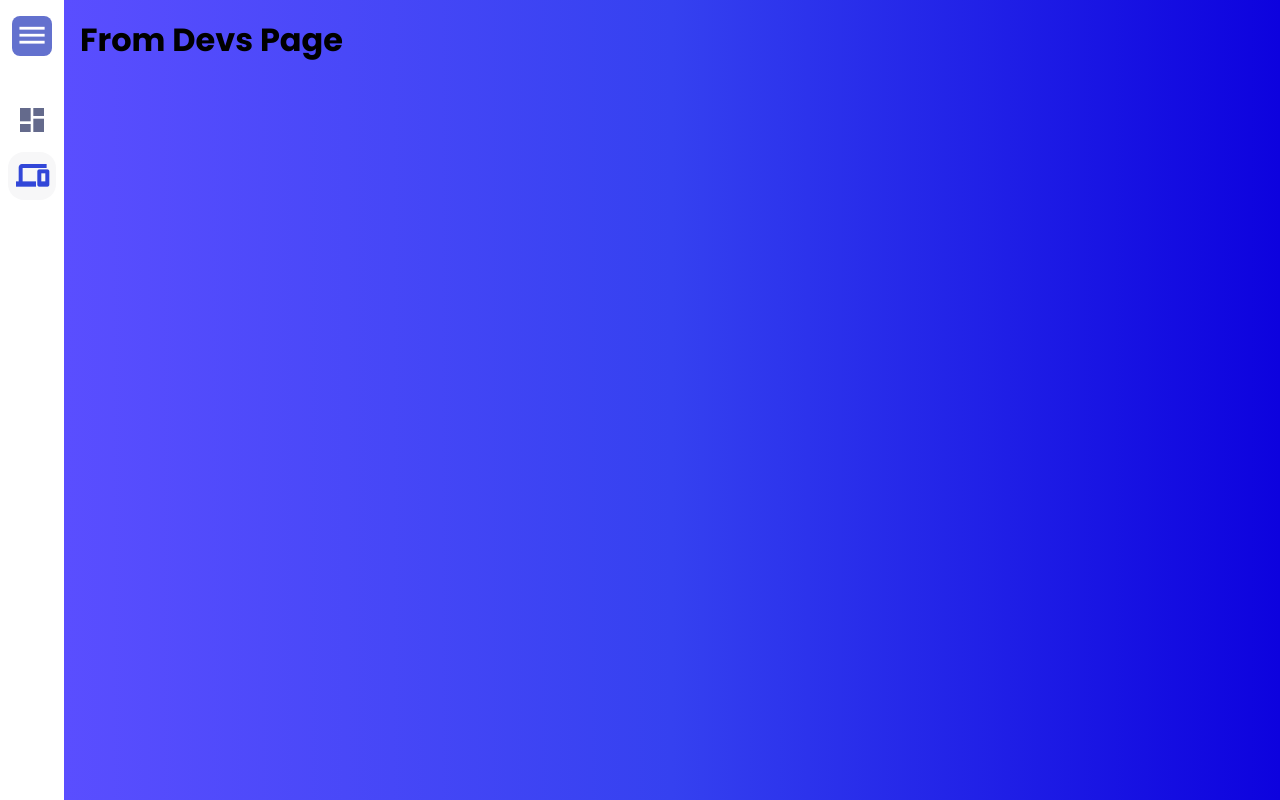
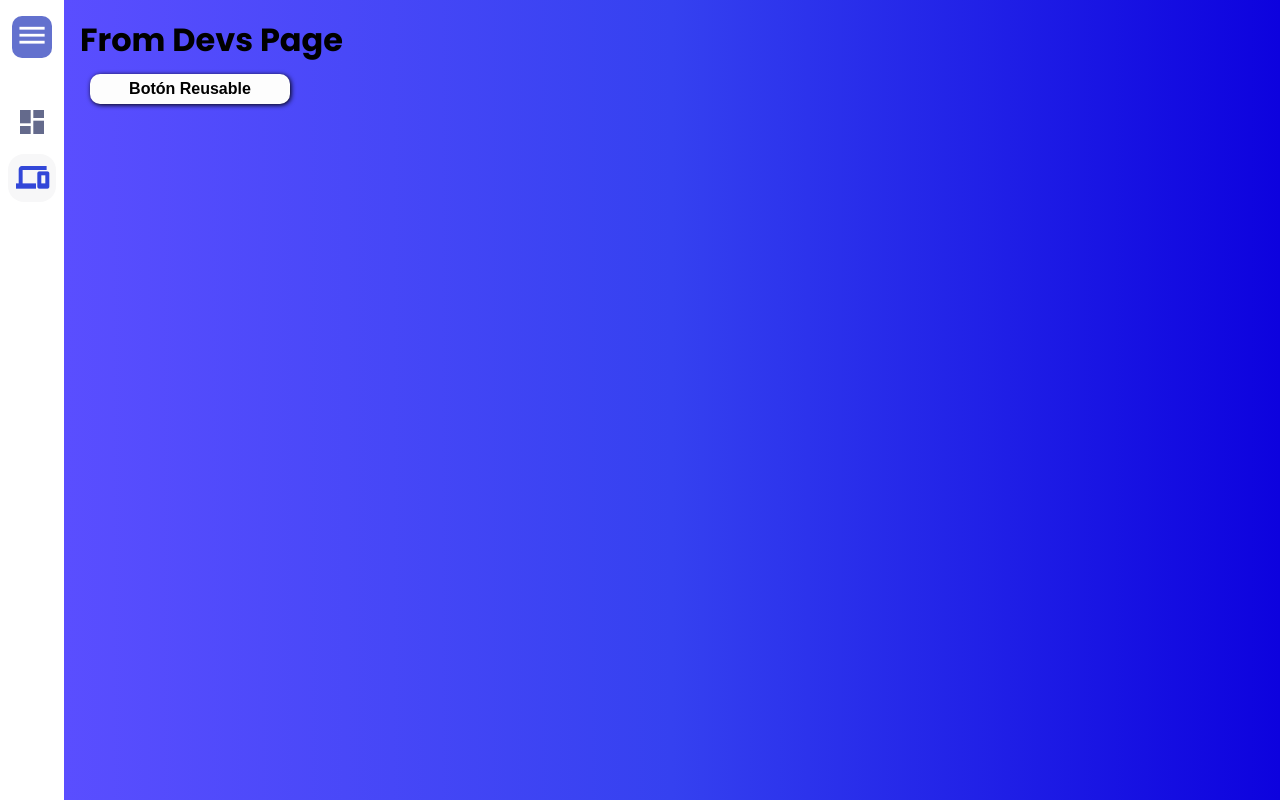
Before and after one commit to runinbk/Horarios_Front, a React (Vite) app: page /devs in a window 1280 px wide. Built offline with nearby package versions, Linux system fonts and the light colour scheme.

Commit message:
Botón multiusos agregado para mantener la consistencia dentro de la app, revisar sus parámetros opcionales

```diff
--- /dev/null
+++ b/src/components/Button.jsx
@@ -0,0 +1,16 @@
+const Button = ({ children, onClickAction = null, type = 'button' }) => {
+    const handleClick = (e) => {
+        e.preventDefault();
+        if (onClickAction === null) {
+            return;
+        }
+        onClickAction();
+    }
+    return (
+        <button className="btn btn-primary" onClick={handleClick} type={type}>
+            {children}
+        </button>
+    );
+}
+
+export default Button;
--- a/src/components/index.js
+++ b/src/components/index.js
@@ -1,3 +1,4 @@
+export { default as Button } from './Button';
 export { default as Sidebar } from './Layout/Sidebar/Sidebar';
 export * from './Layout';
-export * from './index';
+export * from './SeleccionAlumno';
--- a/src/index.css
+++ b/src/index.css
@@ -57,16 +57,31 @@ a {
 
 .btn {
   cursor: pointer;
-  display: flex;
   border: none;
-
 }
 
 .btn.aside {
   background-color: #6371ce;
   color: var(--white);
-  border-radius: 8px;
+  border-radius: 10px;
   padding: .2rem;
+}
+
+.btn.btn-primary {
+  font-weight: bold;
+  width: 200px;
+  height: 30px;
+  margin: 10px;
+  font-size: 16px;
+  box-shadow: 1px 1px 5px;
+  background: rgb(253, 253, 253);
+  border-radius: 10px;
+  color: var(--black);
+  text-transform: capitalize;
+}
+
+.btn.btn-primary:hover {
+  box-shadow: 0px 2px 10px 0px rgba(0, 0, 0, 0.75);
 }
 
 .btn.aside.active {
@@ -167,7 +182,7 @@ a {
 }
 
 
-.contenedor{
+.contenedor {
   width: auto;
   height: auto;
   display: flex;
@@ -177,35 +192,36 @@ a {
   flex-wrap: wrap;
 }
 
-.seleccion_alumno{
+.seleccion_alumno {
 
   justify-content: center;
   text-align: center;
-  width:500px;
-  height:300px;
+  width: 500px;
+  height: 300px;
   background: rgba(74, 22, 158, 0.034);
   border-radius: 10px;
   box-shadow: 1px 1px 5px black;
 }
 
-.seleccion_alumno h1{
+.seleccion_alumno h1 {
   margin-top: 70px;
   margin-bottom: 30px;
   color: white;
 }
 
 
-.seleccion_alumno button{
+.seleccion_alumno button {
   width: 200px;
   height: 30px;
-  margin:10px;
-  font-size:15px;
+  margin: 10px;
+  font-size: 15px;
   box-shadow: 1px 1px 5px;
   border: none;
   background: rgb(253, 253, 253);
   border-radius: 10px;
 }
-.seleccion_alumno_link{
+
+.seleccion_alumno_link {
 
   padding: 6px 40px;
   color: black;
--- a/src/pages/Devs/Devs.jsx
+++ b/src/pages/Devs/Devs.jsx
@@ -1,6 +1,15 @@
+import { Button } from "../../components";
+
+
+
 const Devs = () => {
     return (
-        <h1>From Devs Page</h1>
+        <>
+            <h1>From Devs Page</h1>
+            <Button>
+                Botón reusable
+            </Button>
+        </>
     );
 }
 
--- a/src/pages/Maestro/Maestro.jsx
+++ b/src/pages/Maestro/Maestro.jsx
@@ -1,11 +1,10 @@
-import { Layout } from "../../components/Layout";
-import { Link } from "react-router-dom";
 import { Seleccionalumno } from "../../components/SeleccionAlumno";
+
 const Maestro = () => {
     return (
         <div className="contenedor">
             <div className="seleccion_alumno">
-               <Seleccionalumno/>
+                <Seleccionalumno />
 
             </div>
         </div>
```
